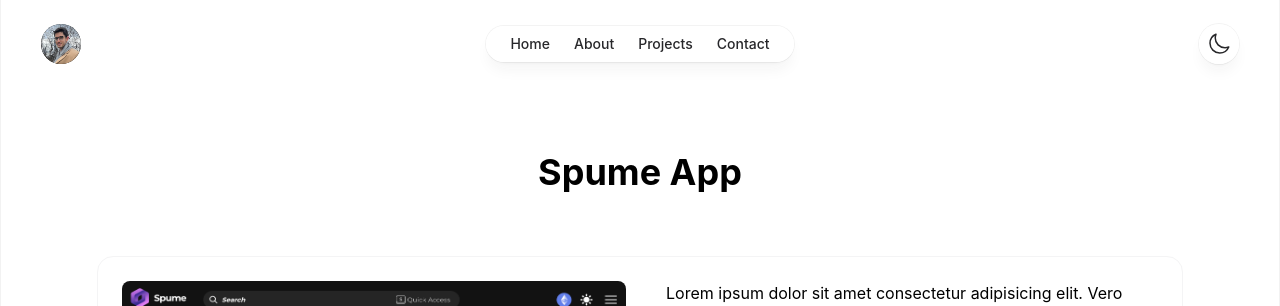
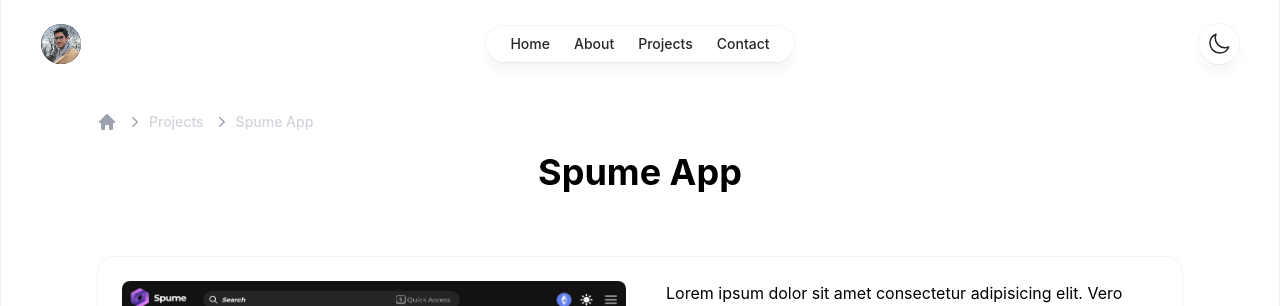
Before and after one commit to Facundo-Martin/portfolio-nextjs, a Next.js app: page /projects/spume-app in a window 1280 px wide. Shown: the top 306 px of the page. Built offline with nearby package versions, Linux system fonts and the light colour scheme.

Commit message:
finsihed adding project breadcrumb

```diff
--- /dev/null
+++ b/src/components/Project/ProjectBreadcrumbs.tsx
@@ -0,0 +1,39 @@
+import { ChevronRightIcon, HomeIcon } from '@heroicons/react/20/solid';
+import clsx from 'clsx';
+import Link from 'next/link';
+import React from 'react';
+
+function BreadLink({ href, icon: Icon, children }: { href?: string; icon: React.ElementType; children: React.ReactNode }) {
+  const breadStyle = 'ml-1 text-sm font-medium text-gray-300 hover:text-teal-500';
+  return (
+    <div className="flex items-center">
+      <Icon className="h-5 w-5 flex-shrink-0 text-gray-400" aria-hidden="true" />
+      {href && (
+        <Link href={href}>
+          <a className={breadStyle}>{children}</a>
+        </Link>
+      )}
+      {!href && <span className={clsx(breadStyle, 'cursor-default')}>{children}</span>}
+    </div>
+  );
+}
+type ProjectBreadcrumbsProps = {
+  className: string;
+  title: string;
+};
+function ProjectBreadcrumbs({ className, title }: ProjectBreadcrumbsProps) {
+  return (
+    <nav className={clsx(className, 'flex items-center space-x-2')} aria-label="Breadcrumb">
+      <Link href="/">
+        <a>
+          <HomeIcon className="h-5 w-5 flex-shrink-0 text-gray-400 hover:text-teal-500" />
+        </a>
+      </Link>
+      <BreadLink href="/projects" icon={ChevronRightIcon}>
+        Projects
+      </BreadLink>
+      <BreadLink icon={ChevronRightIcon}>{title}</BreadLink>
+    </nav>
+  );
+}
+export default ProjectBreadcrumbs;
--- a/src/components/Project/ProjectHero.tsx
+++ b/src/components/Project/ProjectHero.tsx
@@ -1,10 +1,12 @@
 import React from 'react';
 import { Project } from '../../d';
+import ProjectBreadcrumbs from './ProjectBreadcrumbs';
 
-function ProjectHero({ project }: { project: Project }) {
+function ProjectHero({ title }: { title: string }) {
   return (
-    <section className="section">
-      <h1 className="text-center text-4xl font-bold">{project.name}</h1>
+    <section className="section relative">
+      <ProjectBreadcrumbs className="absolute top-6" title={title} />
+      <h1 className="text-center text-4xl font-bold">{title}</h1>
     </section>
   );
 }
--- a/src/components/Project/RenderProject.tsx
+++ b/src/components/Project/RenderProject.tsx
@@ -6,7 +6,7 @@
 function RenderProject({ project }: { project: Project }) {
   return (
     <>
-      <ProjectHero project={project} />
+      <ProjectHero title={project.name} />
       <ProjectMain project={project} />
     </>
   );
```
